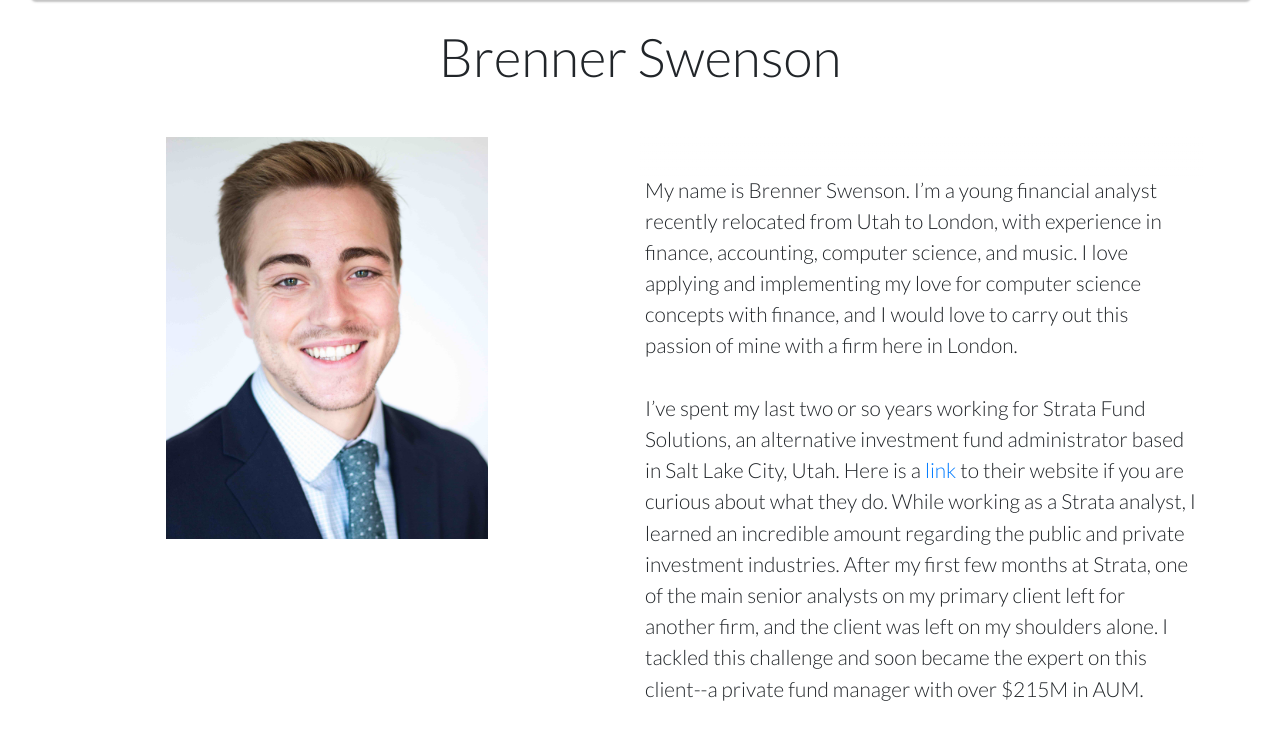
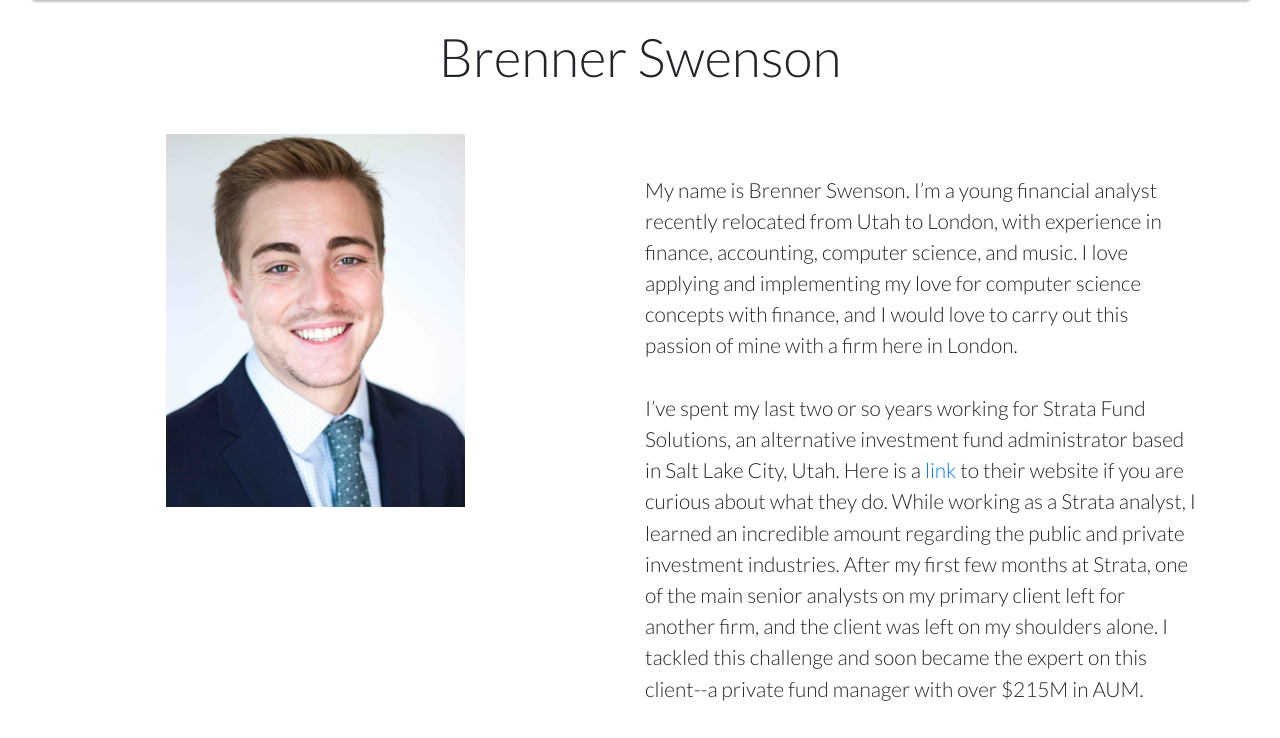
Before and after one commit to brennerswenson/personalPortfolio, a Django app: page / in a window 1280 px wide. Shown: the part 77-815 px from the top of the page. Run offline with Django 3.2, Linux system fonts and the light colour scheme; some libraries are stand-ins or nearby versions.

Commit message:
changing image width

```diff
--- a/static/css/master.css
+++ b/static/css/master.css
@@ -57,7 +57,7 @@ body {
 }
 
 .headshot {
-  width: 70%;
+  width: 65%;
   height: auto;
 }
 
```
